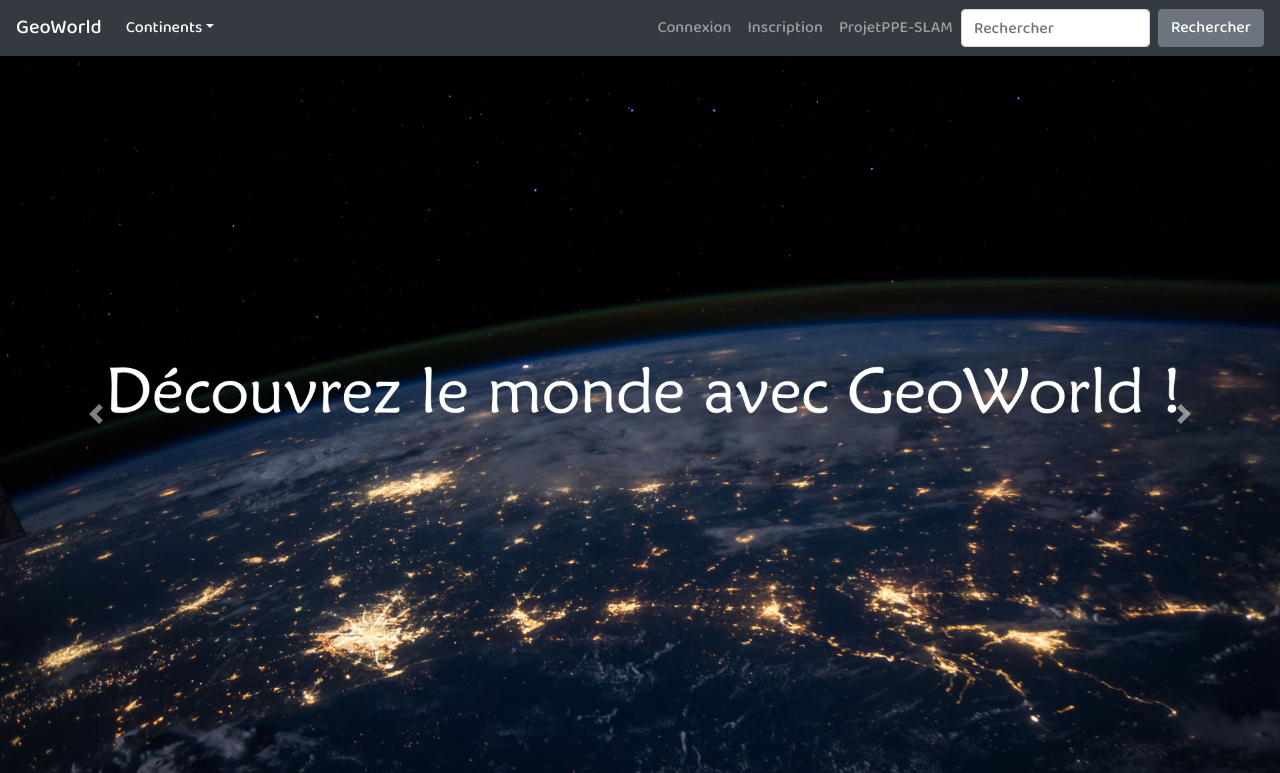
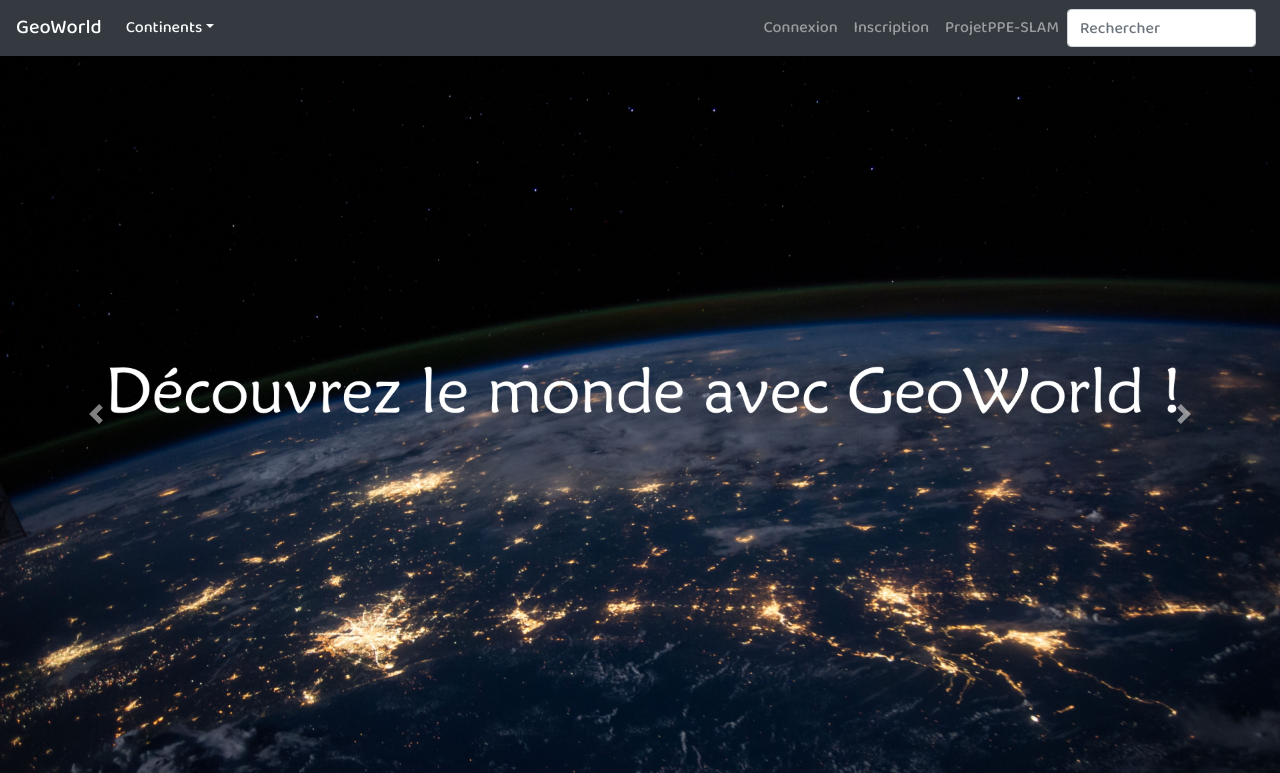
Before and after one commit to royal1er/GeoWorld, a PHP site: page /index.php in a window 1280 px wide. Shown: the top 773 px of the page. Run offline with PHP 8.4, Linux system fonts and the light colour scheme; data comes from the database, SQL or seed files in the repository.

Commit message:
Retrait du bouton rechercher

```diff
--- a/header.php
+++ b/header.php
@@ -109,7 +109,7 @@ if(!isset($_SESSION)){
       </ul>
       <form class="form-inline my-2 my-lg-0 ">
         <input  id="search-country" class="form-control mr-sm-2" type="text" placeholder="Rechercher" aria-label="Search">
-        <button class="btn btn-secondary my-2 my-sm-0" type="submit">Rechercher</button>
+        <!-- <button class="btn btn-secondary my-2 my-sm-0" type="submit">Rechercher</button> -->
         <div class="row ml-3 search-bar shadow-lg">
           <div>
               <div id="result-search"></div>
```
